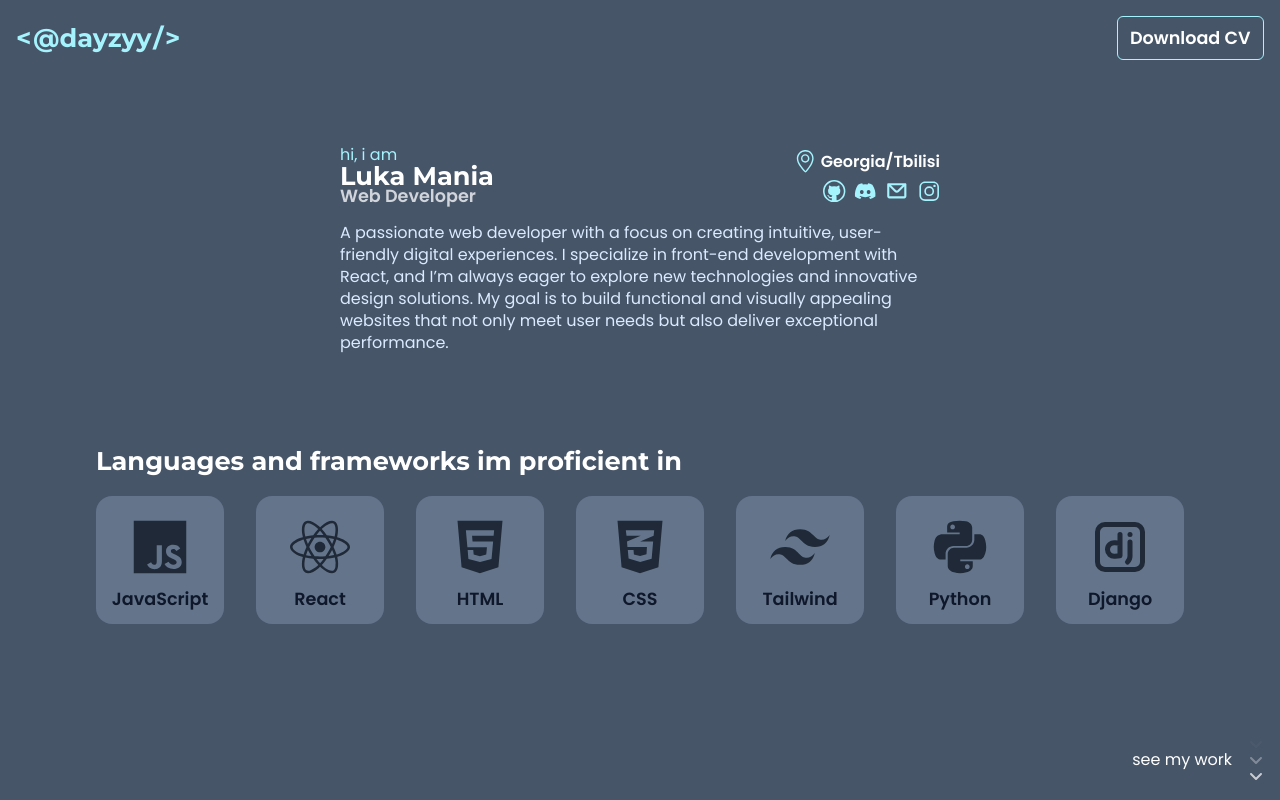
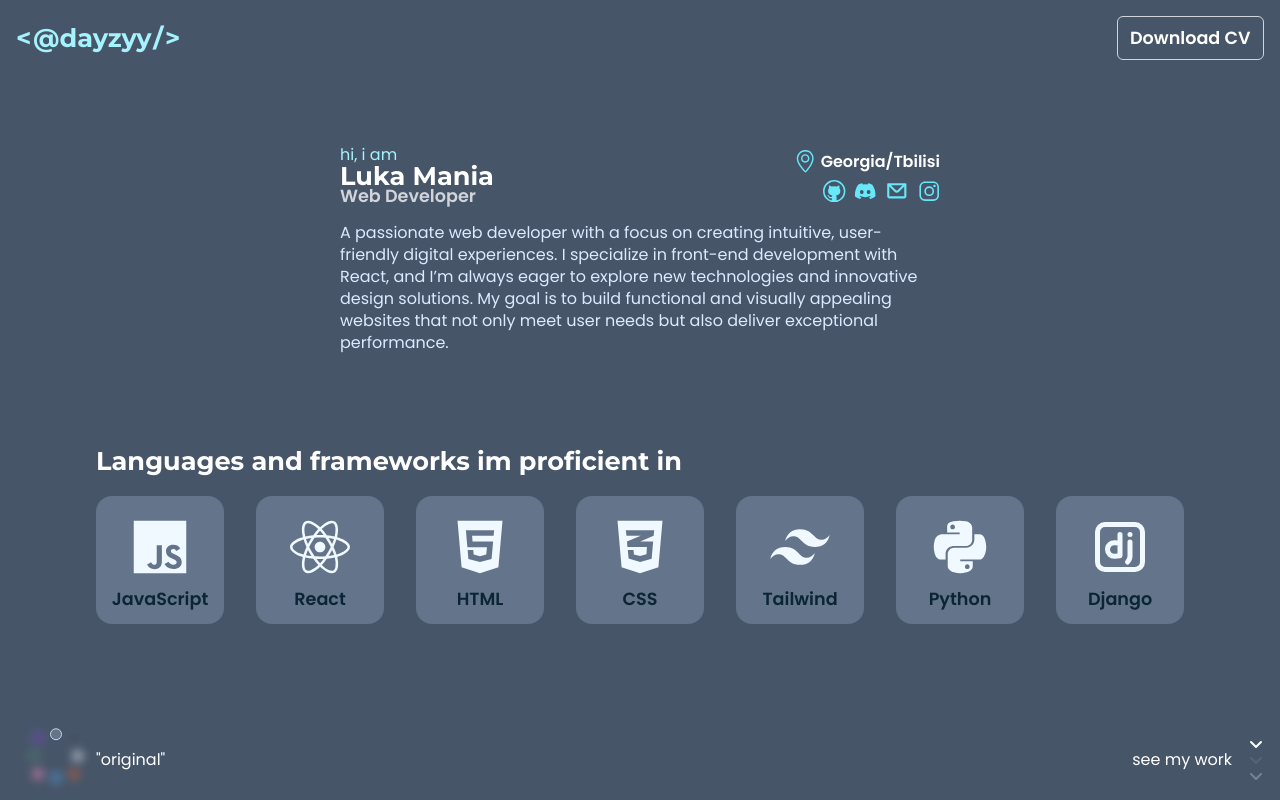
Before and after one commit to dayzyy/Portfolio, a React (Vite) app in the folder frontend/: page / in a window 1280 px wide. Shown: the top 800 px of the page. Built offline with nearby package versions, Linux system fonts and the light colour scheme.

Commit message:
feat(frontend) add new themes and the feature to switch them

```diff
--- a/frontend/src/App.jsx
+++ b/frontend/src/App.jsx
@@ -1,20 +1,14 @@
-import {useEffect, useState} from "react"
+import { useEffect } from "react"
 import Logo from "./components/Logo.jsx"
 import CV from "./components/CV.jsx"
 import Information from "./components/Information.jsx"
 import Skills from "./components/Skills.jsx"
 import SeeWork from "./components/SeeWork.jsx"
 import Projects from "./components/Projects.jsx"
+import Theme from "./components/Theme.jsx"
 
 export default function App() {
-    const [theme, setTheme] = useState(localStorage.getItem('theme') || 'original')
-    console.log(theme)
-
     useEffect(_ => {
-	//set theme
-	document.documentElement.setAttribute('data-theme', theme)
-	localStorage.setItem('theme', theme)
-
 	//disable scrolling for first 2800ms after page loads, to wait for the start animations to finish
 	document.documentElement.style.overflow = 'hidden'
 	setTimeout(_ => {
@@ -29,7 +23,7 @@ export default function App() {
 	window.addEventListener('load', load)
 
 	return _ => window.removeEventListener('load', load)
-    }, [theme])
+    }, [])
 
     return (
 	<main className="bg-[var(--color-bg)] overflow-hidden">
@@ -43,7 +37,7 @@ export default function App() {
 		    <div className="flex flex-col gap-4 w-full md:w-[600px]">
 			<div id="intro" className="flex items-center justify-between">
 			    <div className="flex flex-col gap-0">
-				<p className="trim text-[#a5f3fc]">hi, i am</p>
+				<p className="trim text-[var(--color-text-greet)]">hi, i am</p>
 				<h1 className="trim">Luka Mania</h1>
 				<h2 className="trim text-[var(--color-text-secondary)]">Web Developer</h2>
 			    </div>
@@ -62,12 +56,13 @@ export default function App() {
 		    </div>
 		</section>
 
-		<section className="w-full flex justify-end">
+		<section className="w-full flex items-center justify-between pl-8">
+		    <Theme/>
 		    <SeeWork/>
 		</section>
 	    </div>
 
-	    <div className="w-screen pb-[8rem] p-4 flex">
+	    <div className="w-screen py-[8rem] p-4 flex">
 		<section className="w-full flex flex-col items-center gap-12">
 		    <Projects/>
 		</section>
--- a/frontend/src/components/CV.jsx
+++ b/frontend/src/components/CV.jsx
@@ -1,6 +1,6 @@
 export default function CV() {
     return (
-	<div id="CV" className="grid place-items-center px-3 py-2 border rounded-md border-[var(--color-text-logo)] cursor-pointer scale-0">
+	<div id="CV" className="grid place-items-center px-3 py-2 border rounded-md border-[var(--color-text-secondary)] cursor-pointer scale-0">
 	    <h2>Download CV</h2>
 	</div>
     )
--- a/frontend/src/components/ImageGallery.jsx
+++ b/frontend/src/components/ImageGallery.jsx
@@ -20,7 +20,7 @@ export default function ImageGallery({images, focused_image, toggle_off, vp_mobi
 	return (
 	    <div className={`gallery`} onClick={toggle_off}>
 
-	    <FaAngleLeft className={`arrow ${inFocus == 0 && 'opacity-50'}`}
+	    <FaAngleLeft className={`arrow ${inFocus == 0 && 'opacity-50'} text-[#fff]`}
 			 onClick={inFocus == 0
 			     ? e => e.stopPropagation()
 			     : e => handle_click(e, -1)
@@ -43,7 +43,7 @@ export default function ImageGallery({images, focused_image, toggle_off, vp_mobi
 		})
 	    }
 
-	    <FaAngleRight className={`arrow ${inFocus == (images.names.length - 1) && 'opacity-[.1]'}`}
+	    <FaAngleRight className={`arrow ${inFocus == (images.names.length - 1) && 'opacity-[.1]'} text-[#fff]`}
 			  onClick={inFocus == (images.names.length - 1)
 			      ? e => e.stopPropagation()
 			      : e => handle_click(e, 1)
--- a/frontend/src/components/Information.jsx
+++ b/frontend/src/components/Information.jsx
@@ -8,7 +8,7 @@ export default function Information() {
     return (
 	<div className="flex flex-col items-end gap-1">
 	    <div id="location" className="flex gap-1">
-	        <SlLocationPin className={`text-[var(--color-text-logo)] text-[1.4rem]`}/>
+	        <SlLocationPin className={`text-[var(--color-icon-social)] text-[1.4rem]`}/>
 		<p className="font-bold">Georgia/Tbilisi</p>
 	    </div>
 
--- a/frontend/src/components/Project.jsx
+++ b/frontend/src/components/Project.jsx
@@ -109,7 +109,7 @@ export default function Project({name, description, screenshots, link, is_shown,
 
 	    <div className={`${offScreen && 'off-screen'} flex flex-col gap-16`}>
 		<div className={`about-project ${!is_shown ? '-translate-x-[100vw] opacity-0' : 'translate-x-[0] opacity-100'}
-		    ${offScreen && 'off-screen'} sm:max-w-5/6 flex flex-col gap-4`}>
+		    ${offScreen && 'off-screen'} flex flex-col gap-4`}>
 		    <p>{description}</p>
 		    <p><a href={link}>{link}</a></p>
 		</div>
--- /dev/null
+++ b/frontend/src/components/Theme.jsx
@@ -0,0 +1,50 @@
+import { useState, useEffect } from "react"
+
+export default function Theme() {
+    const [theme, setTheme] = useState(JSON.parse(localStorage.getItem('theme')) || {name: "original", color: "#64748B" })
+    const themes = [
+	{name: "original", color: "#64748B" },
+	{name: "dark", color: "#1E293B" },
+	{name: "light", color: "#E2E8F0" },
+	{name: "retro", color: "#C2410c" },
+	{name: "solarized", color: "#268BD2" },
+	{name: "neon", color: "#F472B6" },
+	{name: "forest", color: "#2D6A4F" },
+	{name: "grape", color: "#5B21B6" },
+    ]
+
+    const toggle_theme = _ => {
+	    setTheme(prev => {
+		const last_index = themes.findIndex(t => t.name == prev.name)
+		return themes[last_index != themes.length - 1 ? last_index + 1 : 0]
+	    })
+    }
+
+    useEffect(_ => {
+	//set theme
+	document.documentElement.setAttribute('data-theme', theme.name)
+	localStorage.setItem('theme', JSON.stringify(theme))
+    }, [theme])
+
+    return (
+	<div className="theme-box flex gap-8">
+	    <div
+		className="relative rounded-full w-[1rem] h-[1rem] grid place-items-center cursor-pointer"
+		onClick={toggle_theme}
+	    >
+		{
+		    themes.map(t => {
+			return (
+			    <div key={t.name}
+				 className={`theme-circle ${theme.name == t.name ? 'show-theme' : 'hide-theme'}`}
+				 style={{backgroundColor: t.color, "--glow-color": t.color}}>
+			    </div>
+			)
+		    })
+		}
+	    </div>
+
+	    <p onClick={toggle_theme} className="cursor-pointer">"{theme.name}"</p>
+	</div>
+    )
+}
--- a/frontend/src/index.css
+++ b/frontend/src/index.css
@@ -17,6 +17,9 @@
 	padding: 0;
 	margin: 0;
 	box-sizing: border-box;
+	transition: color .3s ease,
+		    background-color .3s ease,
+		    border-color .3s ease;
      }
 
     .hl {     /*Highlight for development*/
@@ -48,25 +51,16 @@
      }
 
      svg:is(.socials){
-	 color: var(--color-text-logo);
+	 color: var(--color-icon-social);
 	 font-size: 1.4rem;
 	 opacity: 0;
 	 animation: fade-in 1s ease 2s forwards;
+	 cursor: pointer;
      }
 
      svg:is(.socials):nth-of-type(2) {animation-delay: 2.1s;}
      svg:is(.socials):nth-of-type(3) {animation-delay: 2.2s;}
      svg:is(.socials):nth-of-type(4) {animation-delay: 2.3s;}
-
-     @keyframes slide-x { to {transform: translateX(0);} }
-
-     @keyframes slide-y { to {transform: translateY(0);} }
-
-     @keyframes fade-in { to {opacity: 1;} }
-
-     @keyframes fade-out { from {opacity: 1;} to {opacity: 0;} }
-
-     @keyframes scale-up { to {scale: 1;} }
 
     [data-theme="original"] {
 	--color-bg: #475569;
@@ -76,10 +70,124 @@
 	--color-text-primary: #FFFFFF;
 	--color-text-secondary: #D1D5DB;
 	--color-text-paragraph: #DBEAFE;
-	--color-text-icon: #0F172A;
+	--color-text-icon: #0A2533;
 	--color-text-link: #38BDF8;
+	--color-text-greet: #a5f3fc;
 
-	--color-icon-lang: #1F2937;
+	--color-icon-social: #67E8F9;
+	--color-icon-lang: #F0F9FF;
+    }
+
+    [data-theme="dark"] {
+	    --color-bg: #1E293B;
+	    --color-bg-card: #334155;
+
+	    --color-text-logo: #FACC15;
+	    --color-text-primary: #FFFFFF;
+	    --color-text-secondary: #CBD5E1;
+	    --color-text-paragraph: #E2E8F0;
+	    --color-text-icon: #FDE68A;
+	    --color-text-link: #FBBF24;
+	    --color-text-greet: #38BDF8;
+
+	    --color-icon-social: #60A5FA;
+	    --color-icon-lang: #93C5FD;
+    }
+
+    [data-theme="light"] {
+	    --color-bg: #F8FAFC;
+	    --color-bg-card: #E2E8F0;
+
+	    --color-text-logo: #0284C7;
+	    --color-text-primary: #1E293B;
+	    --color-text-secondary: #475569;
+	    --color-text-paragraph: #334155;
+	    --color-text-icon: #475569;
+	    --color-text-link: #2563EB;
+	    --color-text-greet: #0F172A;
+
+	    --color-icon-social: #2563EB;
+	    --color-icon-lang: #0284C7;
+    }
+
+    [data-theme="retro"] {
+	    --color-bg: #F4E1C4;
+	    --color-bg-card: #EAD9C3;
+
+	    --color-text-logo: #C2410C;
+	    --color-text-primary: #3F2305;
+	    --color-text-secondary: #6D4C41;
+	    --color-text-paragraph: #5C4033;
+	    --color-text-icon: #7F5539;
+	    --color-text-link: #D97706;
+	    --color-text-greet: #FCA311;
+
+	    --color-icon-social: #FFB703;
+	    --color-icon-lang: #D97706;
+    }
+
+    [data-theme="solarized"] {
+	    --color-bg: #002B36;
+	    --color-bg-card: #073642;
+
+	    --color-text-logo: #B58900;
+	    --color-text-primary: #FDF6E3;
+	    --color-text-secondary: #EEE8D5;
+	    --color-text-paragraph: #93A1A1;
+	    --color-text-icon: #EEE8D5;
+	    --color-text-link: #268BD2;
+	    --color-text-greet: #B58900;
+
+	    --color-icon-social: #CB4B16;
+	    --color-icon-lang: #268BD2;
+    }
+
+    [data-theme="neon"] {
+	    --color-bg: #0F172A;
+	    --color-bg-card: #1E293B;
+
+	    --color-text-logo: #F472B6;
+	    --color-text-primary: #FFFFFF;
+	    --color-text-secondary: #D1D5DB;
+	    --color-text-paragraph: #A78BFA;
+	    --color-text-icon: #FACC15;
+	    --color-text-link: #38BDF8;
+	    --color-text-greet: #FACC15;
+
+	    --color-icon-social: #F43F5E;
+	    --color-icon-lang: #6366F1;
+    }
+
+    [data-theme="forest"] {
+	    --color-bg: #1B4332;
+	    --color-bg-card: #2D6A4F;
+
+	    --color-text-logo: #74C69D;
+	    --color-text-primary: #FFFFFF;
+	    --color-text-secondary: #B7E4C7;
+	    --color-text-paragraph: #D8F3DC;
+	    --color-text-icon: #F0FDF4;
+	    --color-text-link: #52B788;
+	    --color-text-greet: #A7F3D0;
+
+	    --color-icon-social: #81E6D9;
+	    --color-icon-lang: #80ED99;
+    }
+
+    [data-theme="grape"] {
+	    --color-bg: #3B0764;
+	    --color-bg-card: #5B21B6;
+
+	    --color-text-logo: #F9A8D4;
+	    --color-text-primary: #FFFFFF;
+	    --color-text-secondary: #E9D5FF;
+	    --color-text-paragraph: #C4B5FD;
+	    --color-text-icon: #FAF5FF;
+	    --color-text-link: #EC4899;
+	    --color-text-greet: #E879F9;
+
+	    --color-icon-social: #C084FC;
+	    --color-icon-lang: #A855F7;
     }
 }
 
@@ -168,6 +276,10 @@
 	transition: all .4s ease;
     }
 
+    .about-project p:first-of-type {
+	max-width: 60em;
+    }
+
     #personal-projects {transform: translateX(-100%);}
 
     .about-icon > svg {
@@ -213,6 +325,28 @@
 	font-size: 3rem;
 	cursor: pointer;
     }
+
+    .theme-box {
+	transform: translateX(-200%);
+	animation: slide-x .4s ease 2.5s forwards;
+    }
+
+    .theme-circle {
+	position: absolute;
+	border: 1px solid var(--color-text-secondary);
+	border-radius: 50%;
+	width: .8rem;
+	height: .8rem;
+    }
+
+    .theme-circle:nth-of-type(1) {transform: translateY(-170%);}
+    .theme-circle:nth-of-type(2) {transform: translate(140%, -140%);}
+    .theme-circle:nth-of-type(3) {transform: translateX(170%);}
+    .theme-circle:nth-of-type(4) {transform: translate(140%, 140%);}
+    .theme-circle:nth-of-type(5) {transform: translateY(170%);}
+    .theme-circle:nth-of-type(6) {transform: translate(-140%, 140%);}
+    .theme-circle:nth-of-type(7) {transform: translateX(-170%);}
+    .theme-circle:nth-of-type(8) {transform: translate(-140%, -140%);}
 }
 
 @layer utilities {
@@ -268,6 +402,31 @@
 	position: absolute;
 	transform: translateX(200%);
     }
+
+    .show-theme {
+	animation: glow 1.5s infinite alternate;
+    }
+
+    .hide-theme {
+	filter: blur(5px);
+	opacity: .6;
+    }
+
+    @keyframes glow {
+	0% { box-shadow: 0 0 20px red !important; }
+	50% { box-shadow: 0 0 40px red !important; }
+	100% { box-shadow: 0 0 10px red !important; }
+    }
+
+     @keyframes slide-x { to {transform: translateX(0);} }
+
+     @keyframes slide-y { to {transform: translateY(0);} }
+
+     @keyframes fade-in { to {opacity: 1;} }
+
+     @keyframes fade-out { from {opacity: 1;} to {opacity: 0;} }
+
+     @keyframes scale-up { to {scale: 1;} }
 }
 
 @media (min-width: 640px) {
```
